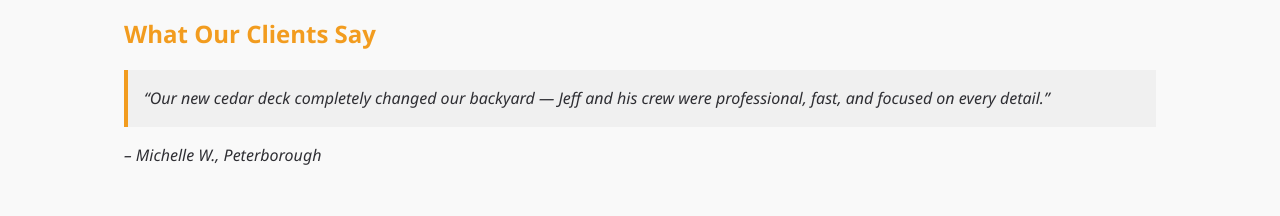
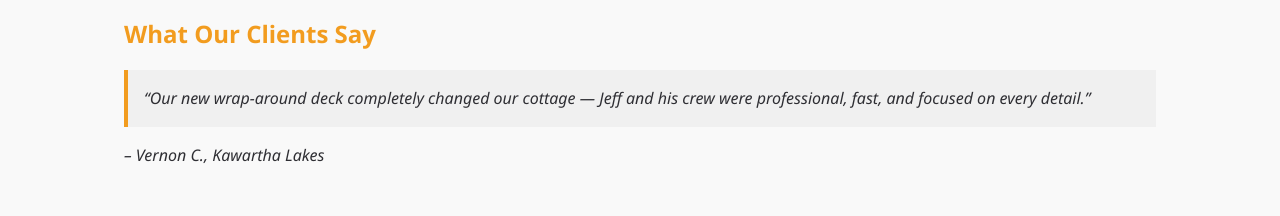
Before and after one commit to vlcarter91/CUS-INTEGRITYRENO001, a plain HTML site: page index.html in a window 1280 px wide. Shown: the part 1436-1652 px from the top of the page. Drawn offline with Linux system fonts and the light colour scheme.

Commit message:
rebranding 202507072349

```diff
--- a/index.html
+++ b/index.html
@@ -86,8 +86,8 @@
 
     <section class="testimonials">
       <h2>What Our Clients Say</h2>
-      <blockquote>“Our new cedar deck completely changed our backyard — Jeff and his crew were professional, fast, and focused on every detail.”</blockquote>
-      <cite>– Michelle W., Peterborough</cite>
+      <blockquote>“Our new wrap-around deck completely changed our cottage — Jeff and his crew were professional, fast, and focused on every detail.”</blockquote>
+      <cite>– Vernon C., Kawartha Lakes</cite>
     </section>
 
     <section class="local-area">
```
